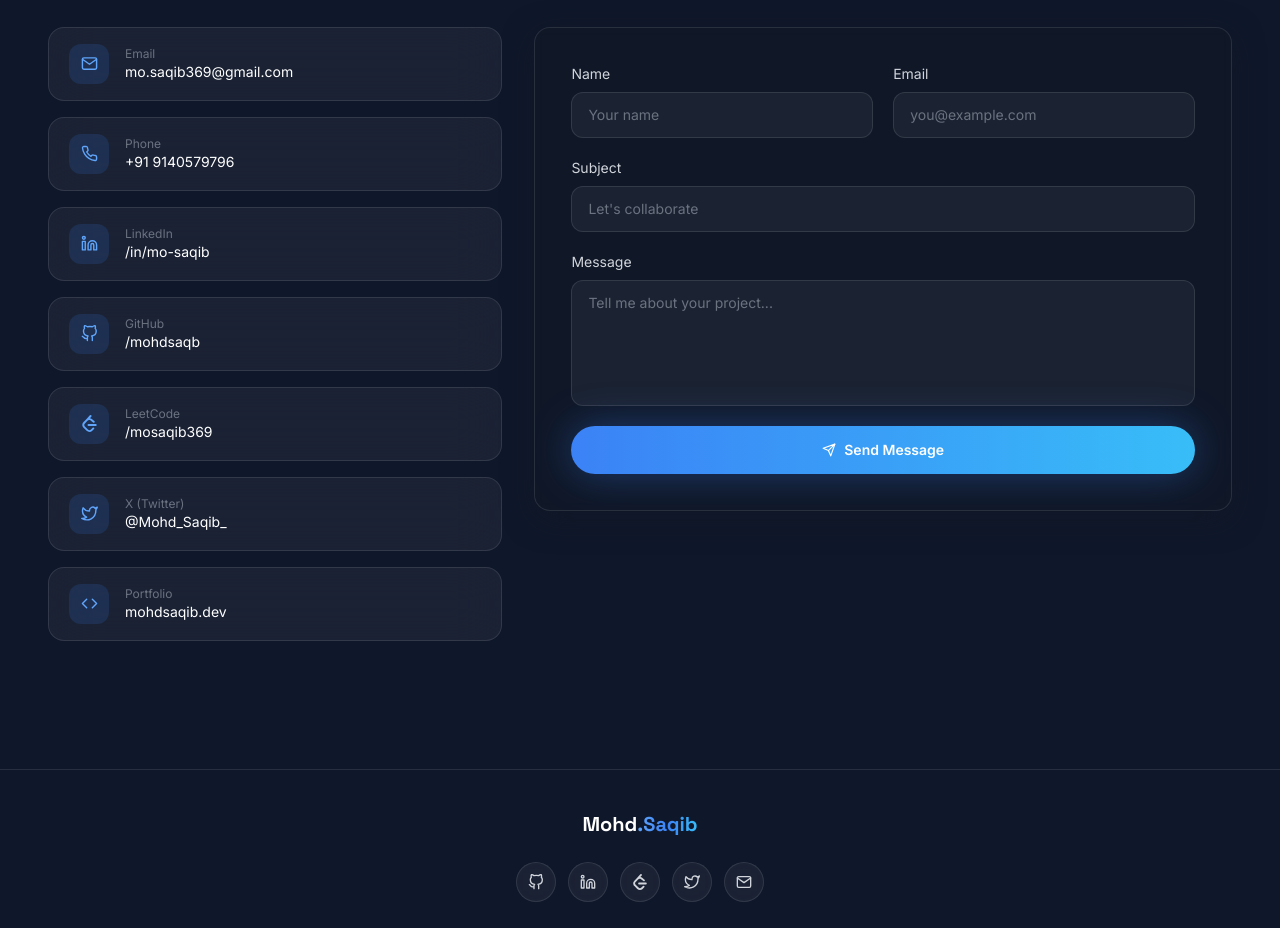
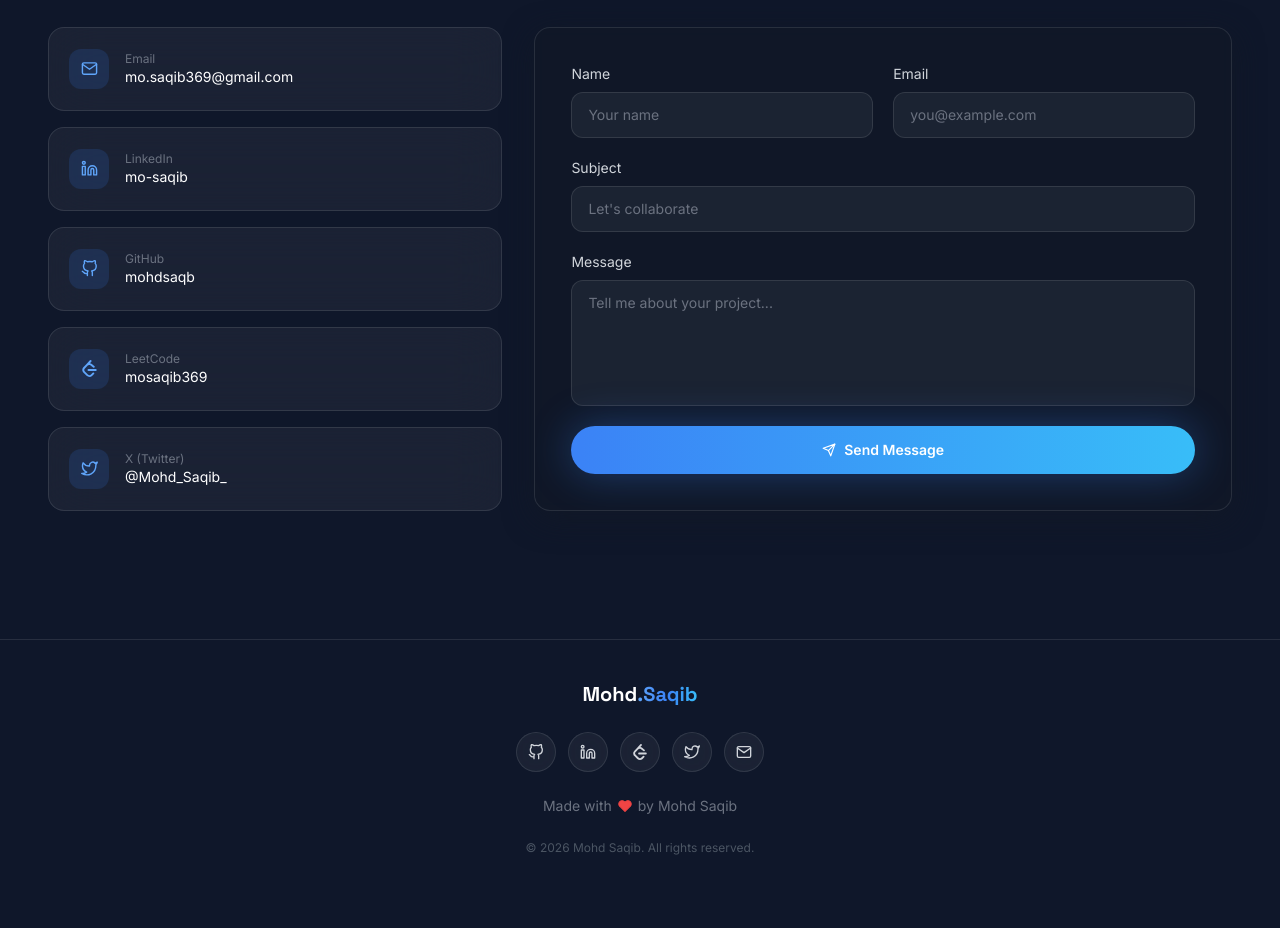
Before and after one commit to mohdsaqb/my-portfolio, a React (Vite) app: page / in a window 1280 px wide. Shown: the part 6820-7748 px from the top of the page. After the commit the page ends 7716 px from the top, so only its background shows below. Built offline with nearby package versions, Linux system fonts and the light colour scheme.

Commit message:
minor fixes

```diff
--- a/src/constants/data.js
+++ b/src/constants/data.js
@@ -15,7 +15,7 @@ export const PERSONAL = {
     'I build scalable full-stack applications, interactive user experiences, and AI-powered solutions. Passionate about solving real-world problems through modern web technologies.',
   email: 'mo.saqib369@gmail.com',
   phone: '+91 9140579796',
-  resumeUrl: '/resume.pdf',
+  resumeUrl: './resume.pdf',
   location: 'New Delhi, India',
 };
 
@@ -37,12 +37,10 @@ export const SOCIAL_LINKS = [
 
 export const CONTACT_CARDS = [
   { label: 'Email', value: 'mo.saqib369@gmail.com', href: 'mailto:mo.saqib369@gmail.com', icon: FiMail },
-  { label: 'Phone', value: '+91 9140579796', href: 'tel:+919140579796', icon: FiPhone },
-  { label: 'LinkedIn', value: '/in/mo-saqib', href: 'https://linkedin.com/', icon: FiLinkedin },
-  { label: 'GitHub', value: '/mohdsaqb', href: 'https://github.com/', icon: FiGithub },
-  { label: 'LeetCode', value: '/mosaqib369', href: 'https://leetcode.com/', icon: SiLeetcode },
-  { label: 'X (Twitter)', value: '@Mohd_Saqib_', href: 'https://x.com/', icon: FiTwitter },
-  { label: 'Portfolio', value: 'mohdsaqib.dev', href: '/', icon: FiCode },
+  { label: 'LinkedIn', value: 'mo-saqib', href: 'https://linkedin.com/mo-saqib', icon: FiLinkedin },
+  { label: 'GitHub', value: 'mohdsaqb', href: 'https://github.com/mohdsaqb', icon: FiGithub },
+  { label: 'LeetCode', value: 'mosaqib369', href: 'https://leetcode.com/mosaqib369', icon: SiLeetcode },
+  { label: 'X (Twitter)', value: '@Mohd_Saqib_', href: 'https://x.com/Mohd_Saqib_', icon: FiTwitter },
 ];
 
 export const ABOUT = {
```
